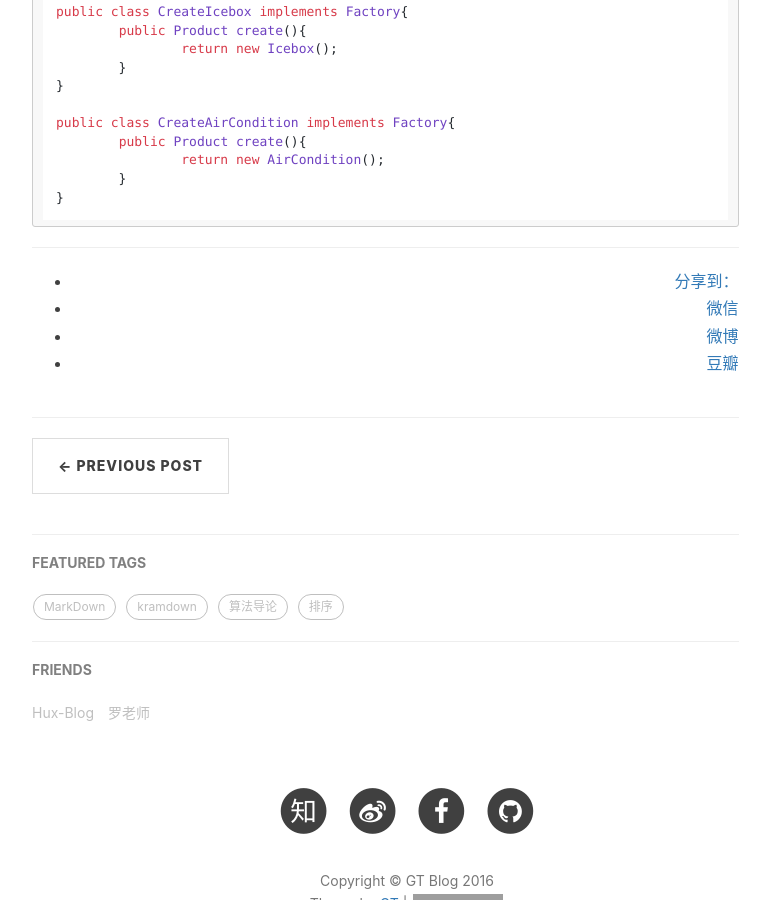
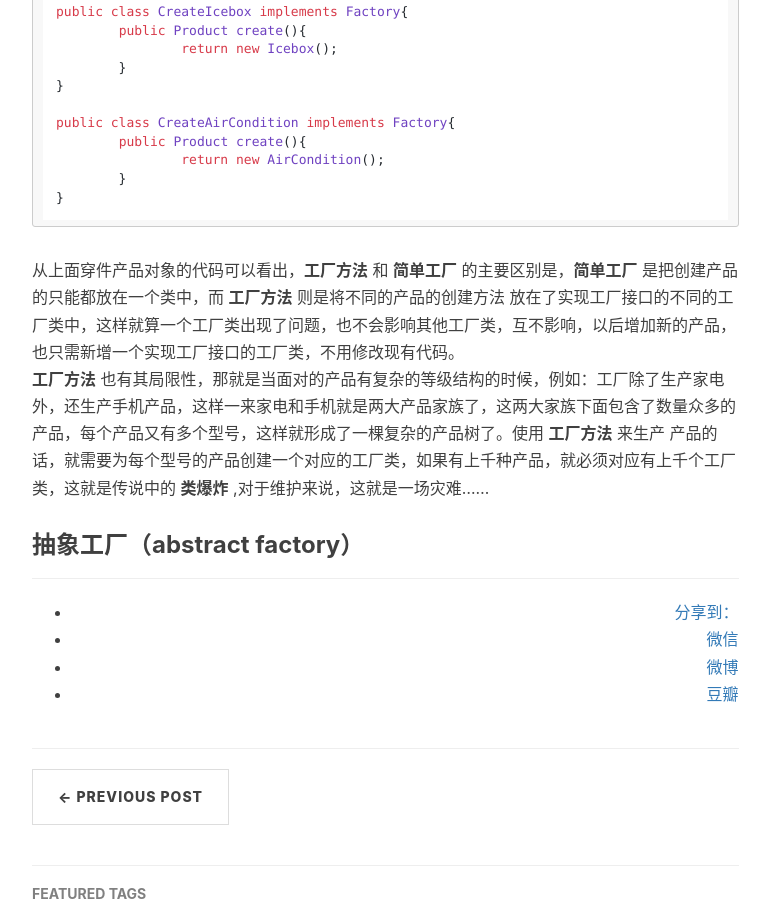
Before and after one commit to haorengoodman/blog, a Jekyll site: the page built from _posts/2016-02-23-工厂设计模式.md, in a window 1280 px wide and 900 px high, scrolled down 3550 px. Shown: the whole window, without its empty margins (233-1003 px from the left). Built offline with Jekyll 4.4.1, drawn with Linux system fonts in a browser that asks for light colours; nearby versions of some CDN libraries; comment, search, counter and statistics services are not loaded; grey boxes are pictures that could not be loaded.

Commit message:
factory method

````diff
--- a/_posts/2016-02-23-工厂设计模式.md
+++ b/_posts/2016-02-23-工厂设计模式.md
@@ -150,6 +150,13 @@ public class CreateAirCondition implements Factory{
         }
 }
 ```
+从上面穿件产品对象的代码可以看出，**工厂方法**  和 **简单工厂** 的主要区别是，**简单工厂** 是把创建产品的只能都放在一个类中，而 **工厂方法** 则是将不同的产品的创建方法 放在了实现工厂接口的不同的工厂类中，这样就算一个工厂类出现了问题，也不会影响其他工厂类，互不影响，以后增加新的产品，也只需新增一个实现工厂接口的工厂类，不用修改现有代码。
+**工厂方法** 也有其局限性，那就是当面对的产品有复杂的等级结构的时候，例如：工厂除了生产家电外，还生产手机产品，这样一来家电和手机就是两大产品家族了，这两大家族下面包含了数量众多的产品，每个产品又有多个型号，这样就形成了一棵复杂的产品树了。使用 **工厂方法** 来生产 产品的话，就需要为每个型号的产品创建一个对应的工厂类，如果有上千种产品，就必须对应有上千个工厂类，这就是传说中的 **类爆炸** ,对于维护来说，这就是一场灾难......
+
+### 抽象工厂（abstract factory）
+
+
+
 
 
 
````
